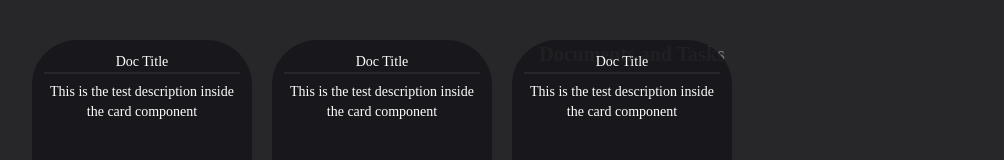
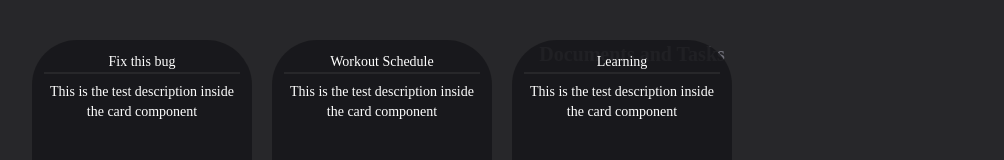
Before and after one commit to muazimmaqbool/mydocs, a React (Vite) app: page / in a window 1280 px wide. Shown: the top 160 px of the page, without its empty margins (8-1012 px from the left). Built offline with nearby package versions, Linux system fonts and the light colour scheme.

Commit message:
title added

```diff
--- a/src/Components/Card.jsx
+++ b/src/Components/Card.jsx
@@ -25,9 +25,9 @@ const Card = ({ data, reference }) => {
       basically using it will not through the cards out of the bounders of the div which is inside Foreground component, basically not through out of the
       flow of the page */}
 
-      <p className="text-sm text-center">Doc Title</p>
+      <p className="text-sm text-center">{data?.title}</p>
       <div className="border-[1px] border-zinc-800"></div>
-      <p className="text-sm mt-2 text-center font-normal ">{data?.desc}</p>
+      <p className="text-sm mt-2 text-center font-normal ">{data?.text}</p>
 
       <div className="footer absolute bottom-0  w-full left-0 ">
         <div className="border-[1px] border-zinc-800"></div>
--- a/src/Components/Foreground.jsx
+++ b/src/Components/Foreground.jsx
@@ -6,9 +6,9 @@ import Card from "./Card";
 const Foreground = () => {
   const data = [
     {
-      desc: "This is the test description inside the card component",
-      fileSize: ".4mb",
-      close: true,
+      title:"Fix this bug",
+      text: "This is the test description inside the card component",
+      priority:0,
       tag: {
         isOpen: true,
         tagTitle: "Download Now",
@@ -16,9 +16,9 @@ const Foreground = () => {
       },
     },
     {
-      desc: "This is the test description inside the card component",
-      fileSize: "5mb",
-      close: true,
+      title:"Workout Schedule",
+      text: "This is the test description inside the card component",
+      priority:2,
       tag: {
         isOpen: true,
         tagTitle: "Upload",
@@ -26,9 +26,9 @@ const Foreground = () => {
       },
     },
     {
-      desc: "This is the test description inside the card component",
-      fileSize: "3mb",
-      close: true,
+      title:"Learning",
+      text: "This is the test description inside the card component",
+      priority:1,
       tag: {
         isOpen: true,
         tagTitle: "Upload",
```
